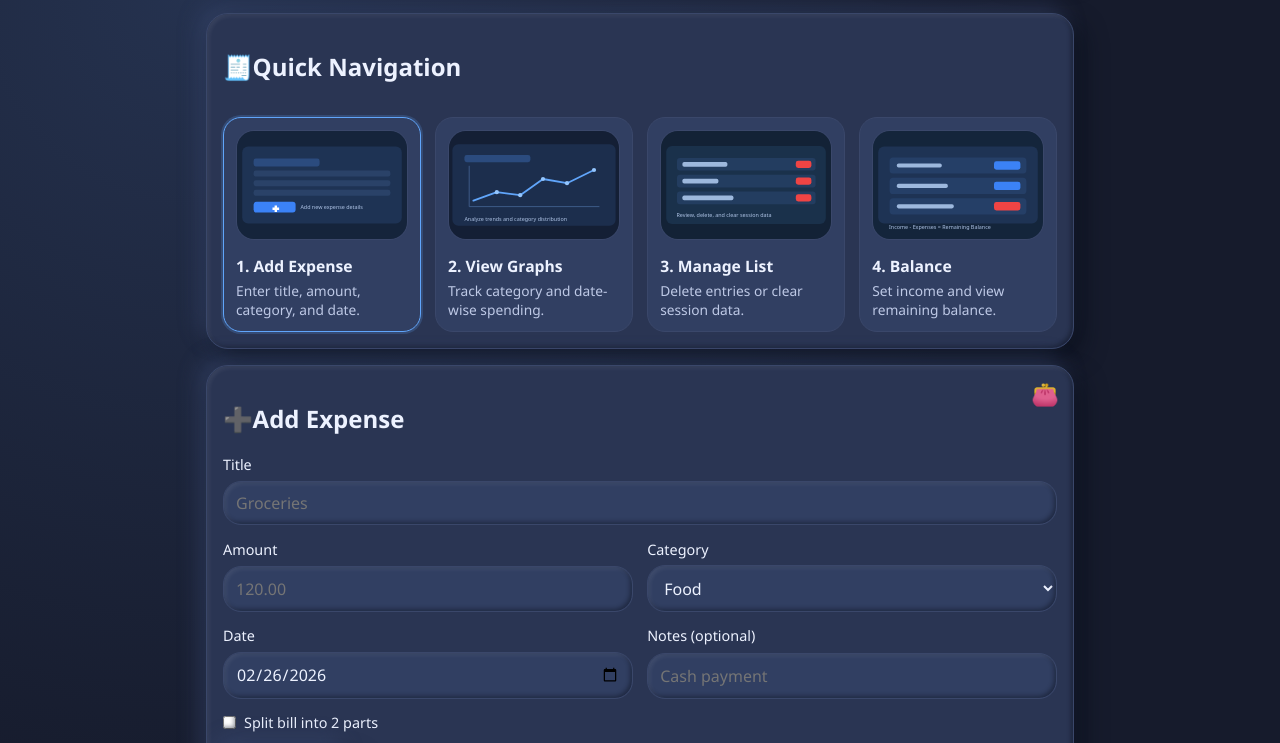
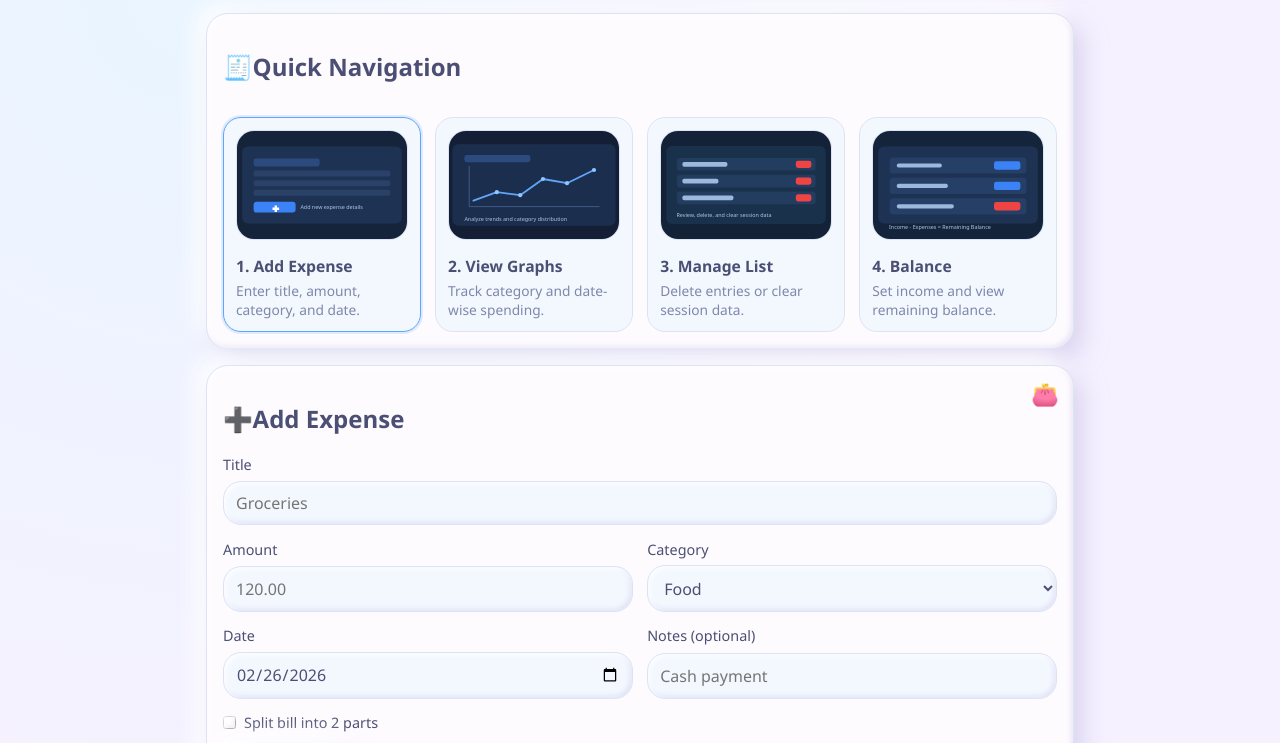
Before and after one commit to sridevi57-sys/Expense-Tracker, a plain HTML site: page index.html in a window 1280 px wide. Shown: the part 103-846 px from the top of the page. Drawn offline with Linux system fonts and the light colour scheme.

Commit message:
Updated theme

```diff
--- a/styles.css
+++ b/styles.css
@@ -1,37 +1,36 @@
 :root {
-  --bg: #161b2c;
-  --bg-accent: #25324f;
-  --surface: #2a3553;
-  --surface-2: #313f62;
-  --text: #edf2ff;
-  --muted: #bec9e6;
-  --border: #3a476a;
-  --primary: #7c8cff;
-  --primary-hover: #6f7fff;
-  --danger: #ef4444;
-  --shadow: 10px 10px 22px rgba(8, 12, 24, 0.55), -8px -8px 20px rgba(62, 78, 120, 0.45);
-  --clay-inset: inset 2px 2px 4px rgba(255, 255, 255, 0.08), inset -2px -2px 4px rgba(11, 15, 28, 0.45);
-  --chart-track: #22324a;
-  --chart-bar: #8a9aff;
+  --bg: #f6f1ff;
+  --bg-accent: #e9f5ff;
+  --surface: #fefbff;
+  --surface-2: #f3f8ff;
+  --text: #4a4f73;
+  --muted: #7f87aa;
+  --border: #dbe4f5;
+  --primary: #8b9df8;
+  --primary-hover: #7b8ef0;
+  --danger: #e28b9c;
+  --shadow: 10px 10px 22px rgba(204, 197, 230, 0.62), -10px -10px 22px rgba(255, 255, 255, 0.94);
+  --clay-inset: inset 2px 2px 5px rgba(255, 255, 255, 0.92), inset -2px -2px 5px rgba(204, 197, 230, 0.45);
+  --chart-track: #d9e6fb;
+  --chart-bar: #9bb0ff;
 }
 
 html[data-theme="light"] {
-  --bg: #dde6f8;
-  --bg-accent: #cddaf4;
-  --surface: #e6eeff;
-  --surface-2: #f0f5ff;
-  --text: #1d2a48;
-  --muted: #5e6d89;
-  --border: #c8d6ee;
-  --primary: #6078ff;
-  --primary-hover: #536de8;
-  --danger: #c62828;
-  --shadow: 10px 10px 22px rgba(163, 181, 216, 0.75), -10px -10px 20px rgba(255, 255, 255, 0.9);
-  --clay-inset: inset 2px 2px 4px rgba(255, 255, 255, 0.95), inset -2px -2px 4px rgba(170, 188, 221, 0.65);
-  --chart-track: #d5e2f4;
-  --chart-bar: #6078ff;
+  --bg: #fff6ef;
+  --bg-accent: #eef7ff;
+  --surface: #fffefd;
+  --surface-2: #f8fbff;
+  --text: #4f567a;
+  --muted: #848cab;
+  --border: #e6e1f4;
+  --primary: #9a8df1;
+  --primary-hover: #8a7de8;
+  --danger: #dc8f9f;
+  --shadow: 10px 10px 22px rgba(227, 218, 236, 0.65), -10px -10px 22px rgba(255, 255, 255, 0.96);
+  --clay-inset: inset 2px 2px 5px rgba(255, 255, 255, 0.98), inset -2px -2px 5px rgba(218, 209, 232, 0.5);
+  --chart-track: #e5e9f8;
+  --chart-bar: #a19df7;
 }
-
 * {
   box-sizing: border-box;
 }
```
